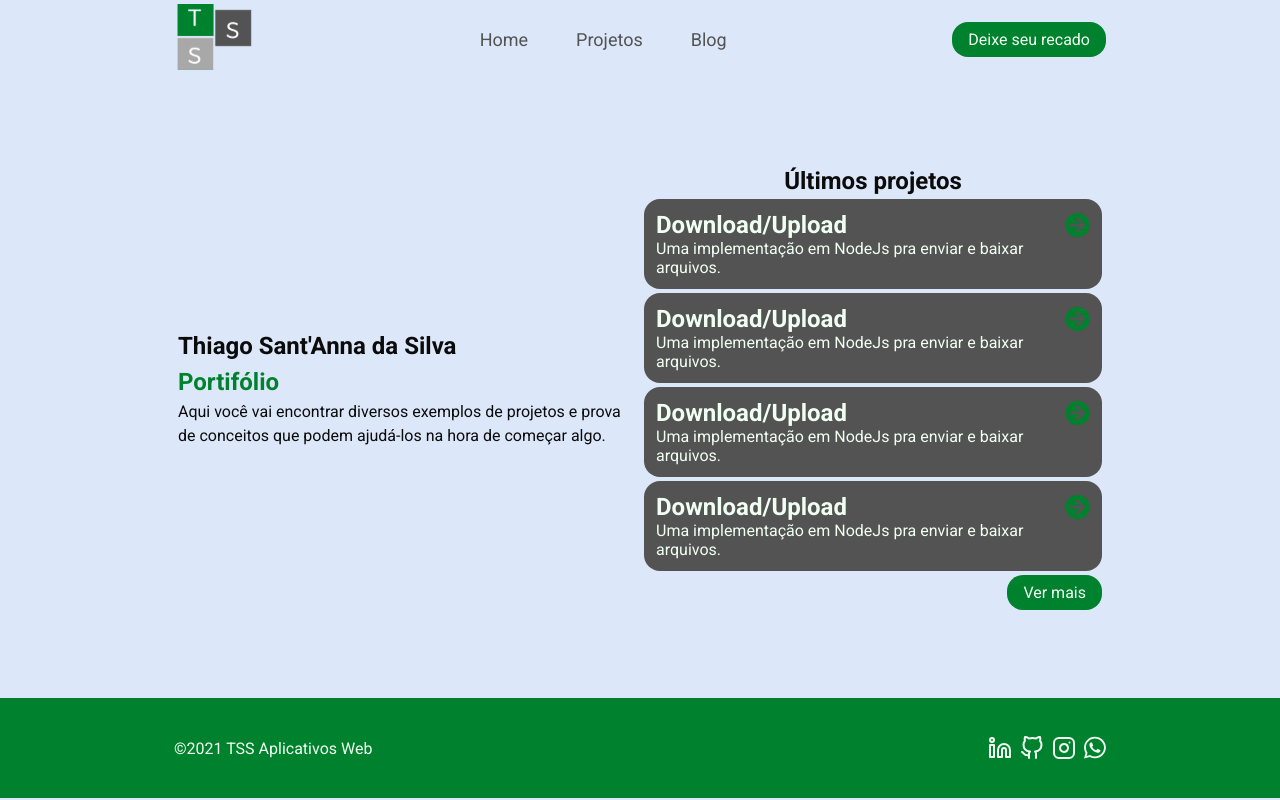
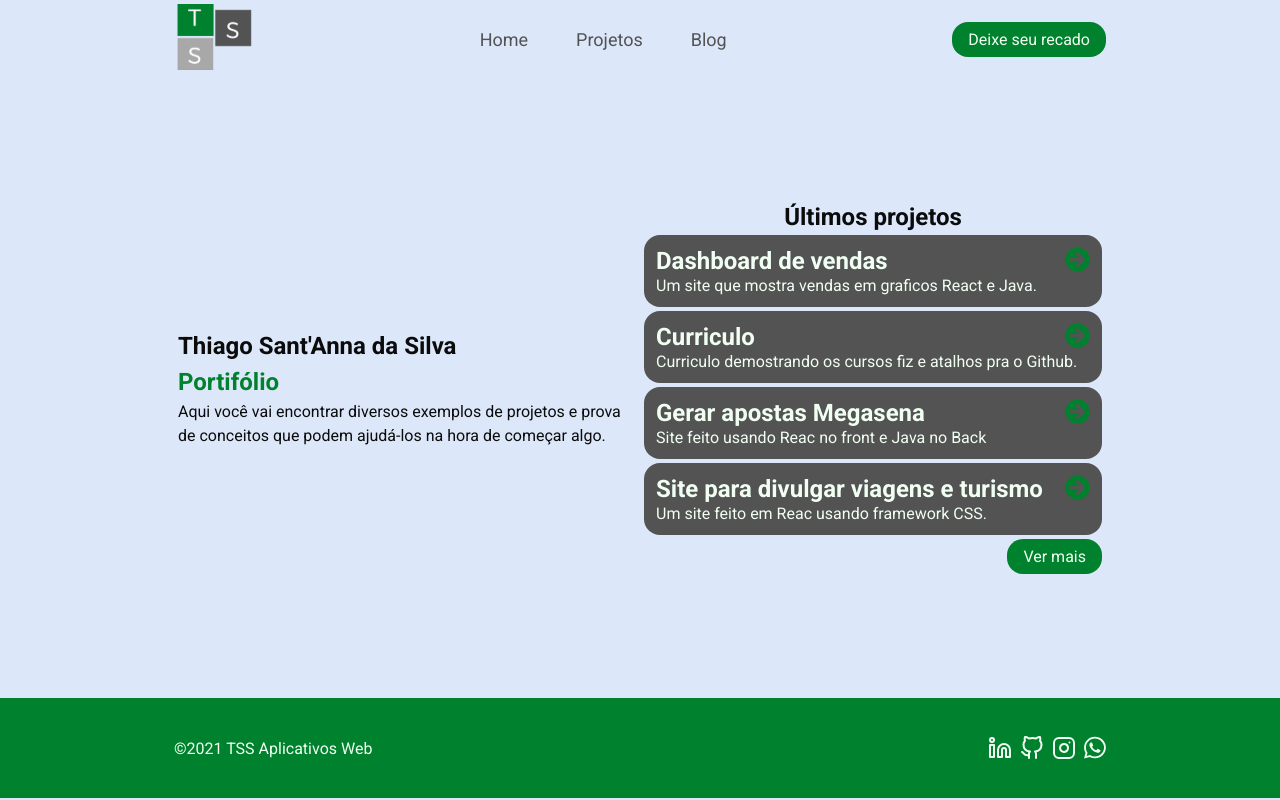
Before and after one commit to thiago-santanna/portifolio, a React (Vite) app: page / in a window 1280 px wide. Built offline with nearby package versions, Linux system fonts and the light colour scheme.

Commit message:
primeiros projetos divulgados

```diff
--- a/src/App.jsx
+++ b/src/App.jsx
@@ -17,23 +17,27 @@ export function App() {
         <section className={styles.projetos}>
           <h2 className={styles.title}>Últimos projetos</h2>
           <ProjetoItem
-            titulo="Download/Upload"
-            descricao="Uma implementação em NodeJs pra enviar e baixar arquivos."
+            titulo="Dashboard de vendas"
+            descricao="Um site que mostra vendas em graficos React e Java."
+            url="https://tssvendas.netlify.app/dashboard"
           />
 
           <ProjetoItem
-            titulo="Download/Upload"
-            descricao="Uma implementação em NodeJs pra enviar e baixar arquivos."
+            titulo="Curriculo"
+            descricao="Curriculo demostrando os cursos fiz e atalhos pra o Github."
+            url="https://curriculo-dev.tsswebapps.com/"
           />
 
           <ProjetoItem
-            titulo="Download/Upload"
-            descricao="Uma implementação em NodeJs pra enviar e baixar arquivos."
+            titulo="Gerar apostas Megasena"
+            descricao="Site feito usando Reac no front e Java no Back"
+            url="https://fervent-poincare-b8cec1.netlify.app/"
           />
 
           <ProjetoItem
-            titulo="Download/Upload"
-            descricao="Uma implementação em NodeJs pra enviar e baixar arquivos."
+            titulo="Site para divulgar viagens e turismo"
+            descricao="Um site feito em Reac usando framework CSS."
+            url="https://travels-tsswebapp.vercel.app/"
           />
           <button>Ver mais</button>
         </section>
--- a/src/components/projeto/index.jsx
+++ b/src/components/projeto/index.jsx
@@ -1,12 +1,14 @@
 import goproject from "./../../public/goproject.svg";
 import styles from "./../../styles/projetoitem.module.css";
 
-export function ProjetoItem({ titulo, descricao }) {
+export function ProjetoItem({ titulo, descricao, url }) {
   return (
     <div className={styles.projetoitem}>
       <div className={styles.title}>
         <h2>{titulo}</h2>
-        <img src={goproject} alt="imagem de seta para ir pro projeto" />
+        <a href={url} target="_blank">
+          <img src={goproject} alt="imagem de seta para ir pro projeto" />
+        </a>
       </div>
       <p>{descricao}</p>
     </div>
```
